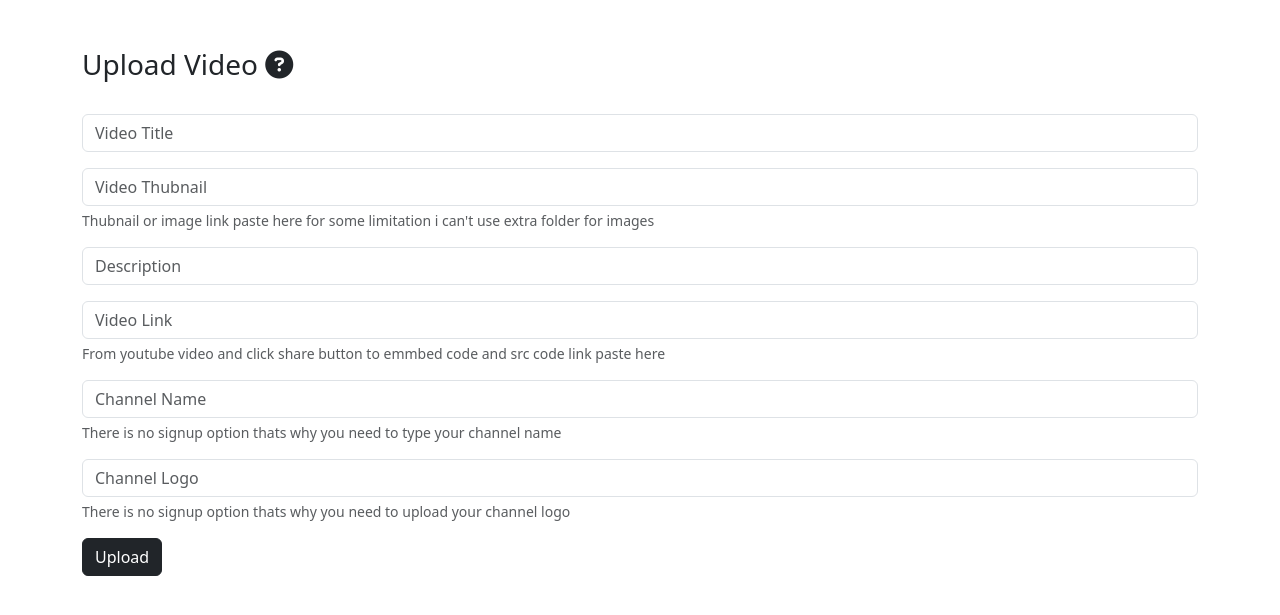
After one commit to arnirjon/youtube-clone, a PHP site: page /upload.php in a window 1280 px wide. The commit adds this page. Shown: the top 615 px of the page. Run offline with PHP 8.4, Linux system fonts and the light colour scheme; some libraries are stand-ins or nearby versions.

Commit message:
add upload.php page for upload video and create Read comment section

```diff
--- a/home.php
+++ b/home.php
@@ -5,9 +5,11 @@
     <meta name="viewport" content="width=device-width, initial-scale=1">
     <title>Youtube</title>
     <link href="https://cdn.jsdelivr.net/npm/bootstrap@5.3.0-alpha1/dist/css/bootstrap.min.css" rel="stylesheet" integrity="sha384-GLhlTQ8iRABdZLl6O3oVMWSktQOp6b7In1Zl3/Jr59b6EGGoI1aFkw7cmDA6j6gD" crossorigin="anonymous">
+    <script src="https://kit.fontawesome.com/0b185ee620.js" crossorigin="anonymous"></script>
     <link rel="stylesheet" type="text/css" href="style.css">
   </head>
   <body>
+
 
     <?php include('include/navbar.php'); ?>
 
--- a/include/navbar.php
+++ b/include/navbar.php
@@ -11,6 +11,9 @@
             <input class="form-control" type="search" placeholder="Search" aria-label="Search">
             <button class="btn btn-outline-success" type="submit">Search</button>
           </form>
+          <div class="upload">
+            <a href="#">Upload</a>
+          </div>
         </div>
       </div>
     </nav>
--- /dev/null
+++ b/upload.php
@@ -0,0 +1,43 @@
+<!doctype html>
+<html lang="en">
+  <head>
+    <meta charset="utf-8">
+    <meta name="viewport" content="width=device-width, initial-scale=1">
+    <title>Video Upload</title>
+    <link href="https://cdn.jsdelivr.net/npm/bootstrap@5.3.0-alpha1/dist/css/bootstrap.min.css" rel="stylesheet" integrity="sha384-GLhlTQ8iRABdZLl6O3oVMWSktQOp6b7In1Zl3/Jr59b6EGGoI1aFkw7cmDA6j6gD" crossorigin="anonymous">
+    <script src="https://kit.fontawesome.com/0b185ee620.js" crossorigin="anonymous"></script>
+  </head>
+  <body>
+
+    <div class="container my-5">
+      <h3>Upload Video <span><i class="fa-solid fa-circle-question"></i></span></h3><br>
+      <form action="" method="POST">
+        <div class="mb-3">
+          <input type="text" class="form-control" name="title" placeholder="Video Title">
+        </div>
+        <div class="mb-3">
+          <input type="text" class="form-control" name="thubnail" placeholder="Video Thubnail">
+          <div id="emailHelp" class="form-text">Thubnail or image link paste here for some limitation i can't use extra folder for images</div>
+        </div>
+        <div class="mb-3">
+          <input type="text" class="form-control" name="description" placeholder="Description">
+        </div>
+        <div class="mb-3">
+          <input type="text" class="form-control" name="video" placeholder="Video Link">
+          <div id="emailHelp" class="form-text">From youtube video and click share button to emmbed code and src code link paste here</div>
+        </div>
+        <div class="mb-3">
+          <input type="text" class="form-control" name="channelName" placeholder="Channel Name">
+          <div id="emailHelp" class="form-text">There is no signup option thats why you need to type your channel name</div>
+        </div>
+        <div class="mb-3">
+          <input type="text" class="form-control" name="channellogo" placeholder="Channel Logo">
+          <div id="emailHelp" class="form-text">There is no signup option thats why you need to upload your channel logo</div>
+        </div>
+        <button class="btn btn-dark" class="videoupload">Upload</button>
+      </form>
+    </div>
+
+    <script src="https://cdn.jsdelivr.net/npm/bootstrap@5.3.0-alpha1/dist/js/bootstrap.bundle.min.js" integrity="sha384-w76AqPfDkMBDXo30jS1Sgez6pr3x5MlQ1ZAGC+nuZB+EYdgRZgiwxhTBTkF7CXvN" crossorigin="anonymous"></script>
+  </body>
+</html>
```
Also changed, not shown: play.php (+24 -2 lines), style.css (+39 -0 lines).
